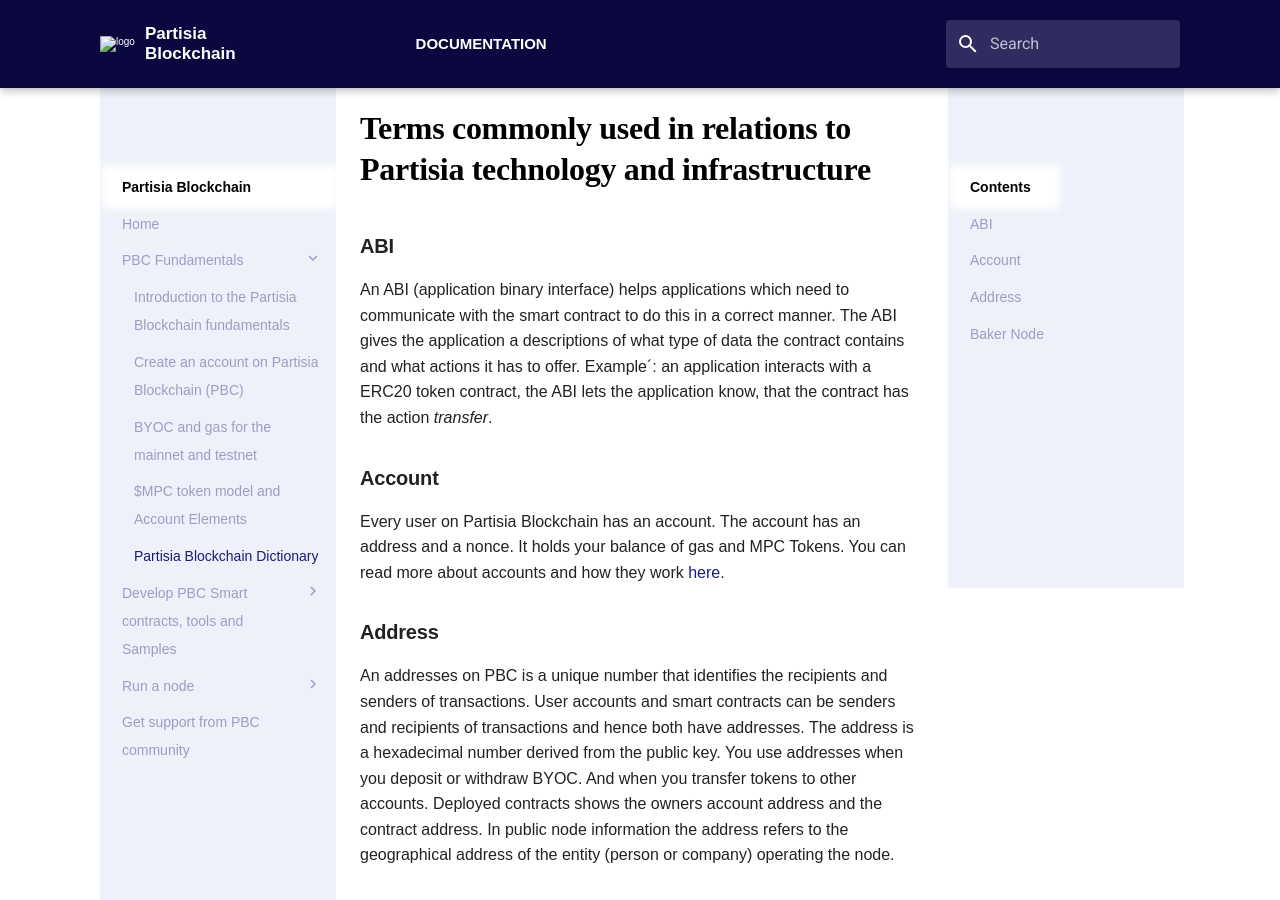
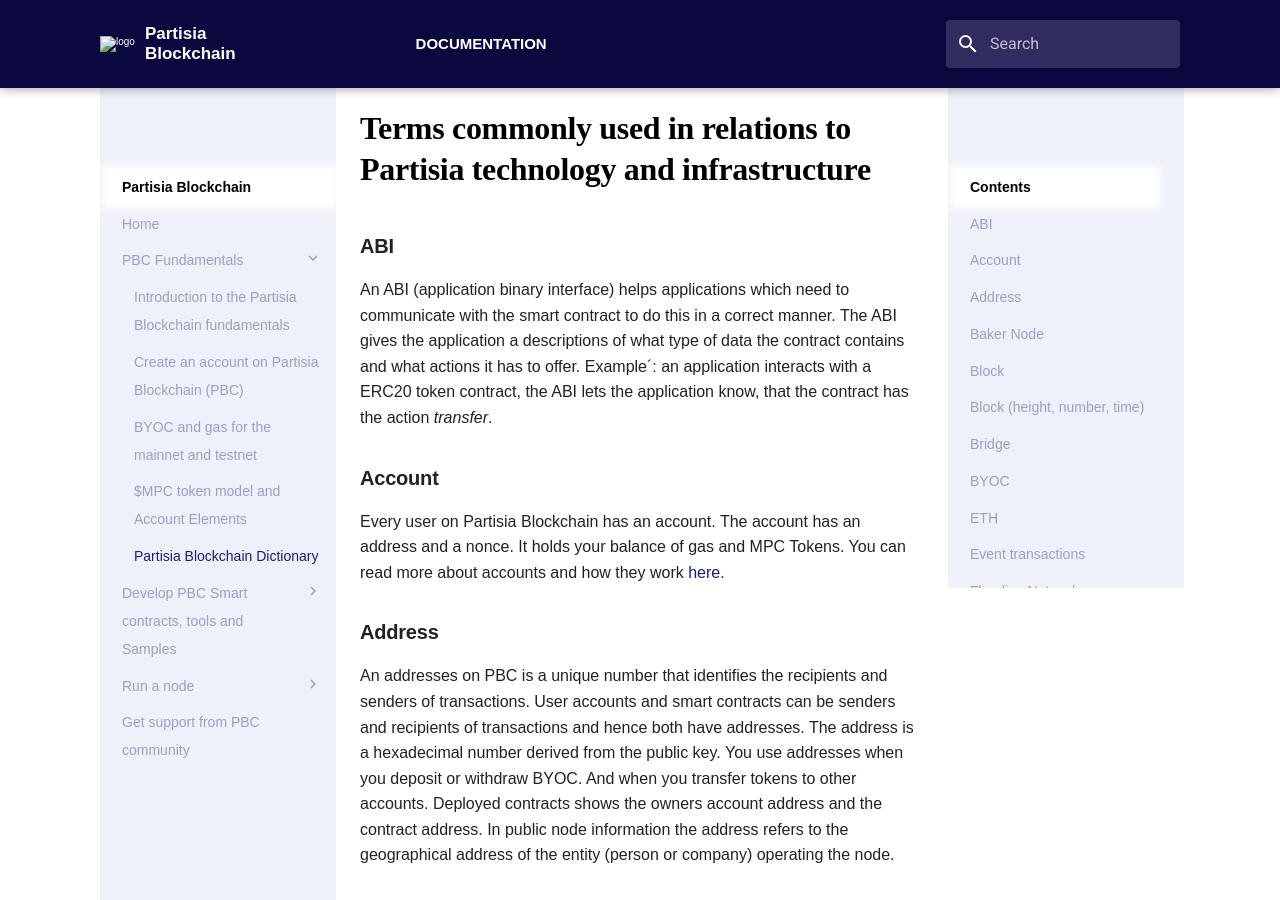
Before and after one commit to 0xSero/partisia-docs, an MkDocs documentation site: the page built from docs/pbc-fundamentals/dictionary.md, in a window 1280 px wide and 900 px high. Built offline with MkDocs 1.6.1 and Material for MkDocs 9.7.7, drawn with Linux system fonts in a browser that asks for light colours; some web fonts are replaced; a script that is not in the unit is left out.

Commit message:
Dictionary update to one header

```diff
--- a/docs/pbc-fundamentals/dictionary.md
+++ b/docs/pbc-fundamentals/dictionary.md
@@ -16,11 +16,11 @@
 
 Baker nodes perform baker services - they produce and sign blocks. You can get a baker node by upgrading the config of your reader node and get whitelisted to participate in the Consensus layer. Whitelisting consist of a KYC process connected to token sale as well as an approval of public information in the node registration. A baker node must have staked sufficient (25000 MPC) to perform baker services.
 
-# Block
+### Block
 
-A block is the basic component of the blockchain ledger. Each block contains a batch of valid [transactions](dictionary.md#transactions) and [events](dictionary.md#event-transactions) that have been executed at a given *block time*. The block time is incremental. The chain is started with a genesis block that defines the initial state of the blockchain. Each block has a reference to its parent block thus forming a chain all the way back to the genesis block.
+A block is the basic component of the blockchain ledger. Each block contains a batch of valid [transactions](dictionary.md#transactions) and [events](dictionary.md#event-transactions) that have been executed at a given _block time_. The block time is incremental. The chain is started with a genesis block that defines the initial state of the blockchain. Each block has a reference to its parent block thus forming a chain all the way back to the genesis block.
 
-A block is produced by a block producer. When a block is produced the transactions and events are executed and the resulting state is stored as the current state. The produced block is then validated by  the committee according to the currently running [consensus protocol](/docs/pbc-fundamentals/consensus.md).
+A block is produced by a block producer. When a block is produced the transactions and events are executed and the resulting state is stored as the current state. The produced block is then validated by the committee according to the currently running [consensus protocol](/docs/pbc-fundamentals/consensus.md).
 
 ### Block (height, number, time)
 
@@ -42,8 +42,7 @@
 
 An event transaction is a special type of transaction that is spawned during the execution of another transaction. Events are used to communicate across different contracts and/or shards.
 
-
-Events have the same basic properties as ordinary transactions. Events are sent through the flooding network and have the same validity rules as ordinary transactions. When a transaction is executed the network and CPU fees are collected, the rest of the cost is distributed evenly between any events said transaction spawns. Events are executed the same way as ordinary transactions meaning they can *also* spawn events. This means one can implement asynchronous, indefinite recursion which will eventually terminate since the events will run out of gas to pay the fees.
+Events have the same basic properties as ordinary transactions. Events are sent through the flooding network and have the same validity rules as ordinary transactions. When a transaction is executed the network and CPU fees are collected, the rest of the cost is distributed evenly between any events said transaction spawns. Events are executed the same way as ordinary transactions meaning they can _also_ spawn events. This means one can implement asynchronous, indefinite recursion which will eventually terminate since the events will run out of gas to pay the fees.
 
 Event transactions are instrumental in enabling cross-shard transactions since they can be routed by the blockchain to their respective destination shard. A routed event transaction is enriched with a finalization proof and routed based on the routing table in the chain state. For more details see [Shards](/docs/pbc-fundamentals/shards.md).
 
@@ -131,7 +130,6 @@
 
 A smart contract is a program you run on the blockchain. The conditions of the contract are present across the blockchain. This ensures that actions of the smart contract will happen only once, are trackable and irreversible. In this way a smart contract works independently, without any need for outside authority to facilitate the change in state. Effectively a smart contract can replace the trustee in a binding transaction. This makes smart contracts useful tool for auctions, voting and purchases. In addition to public layer actions on the blockchain, smart contracts can also be used to facilitate ZK computations on the private layer of PBC. Read more [here](/docs/smart-contracts/contract-development.md)
 
-
 ### Transactions
 
 A transaction represents an authorized atomic interaction with the blockchain.
```
